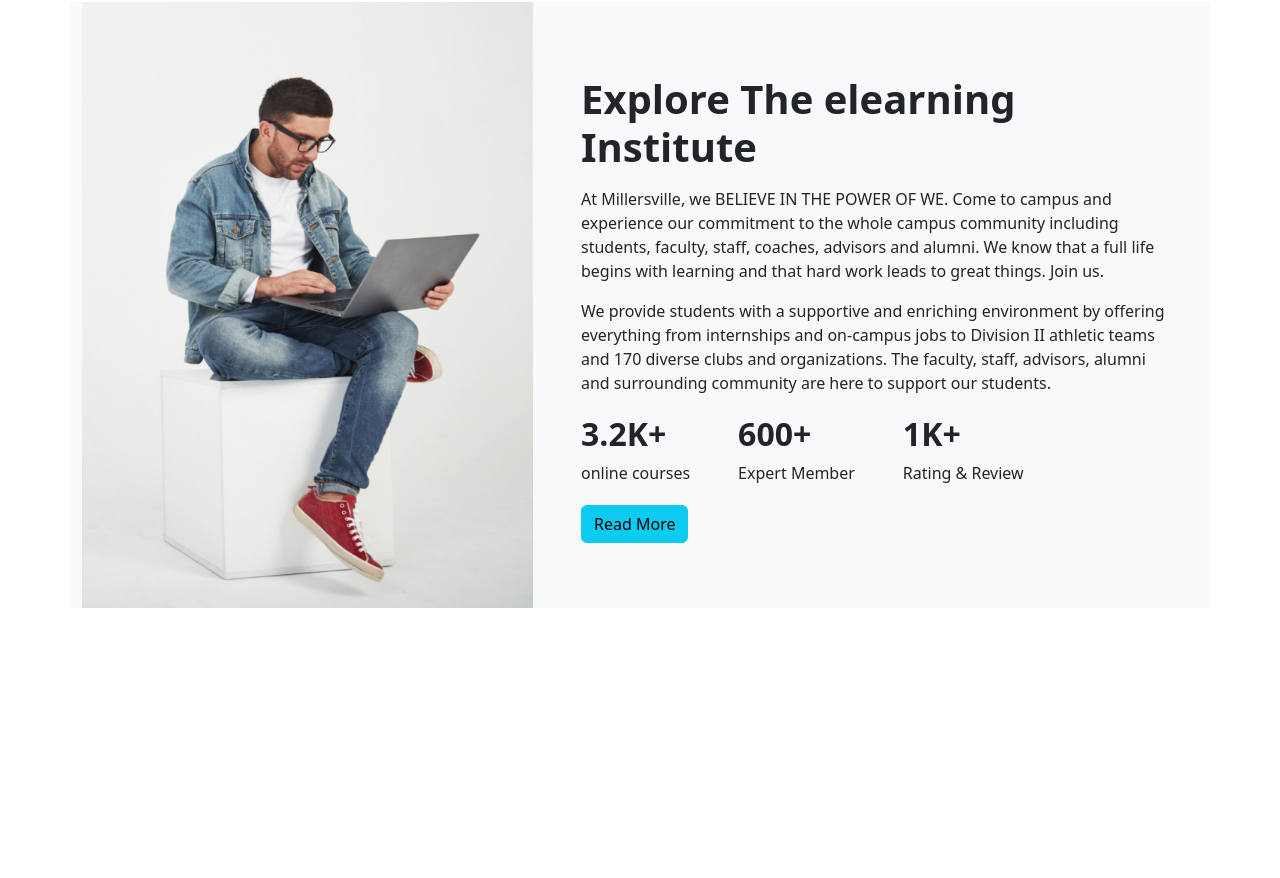
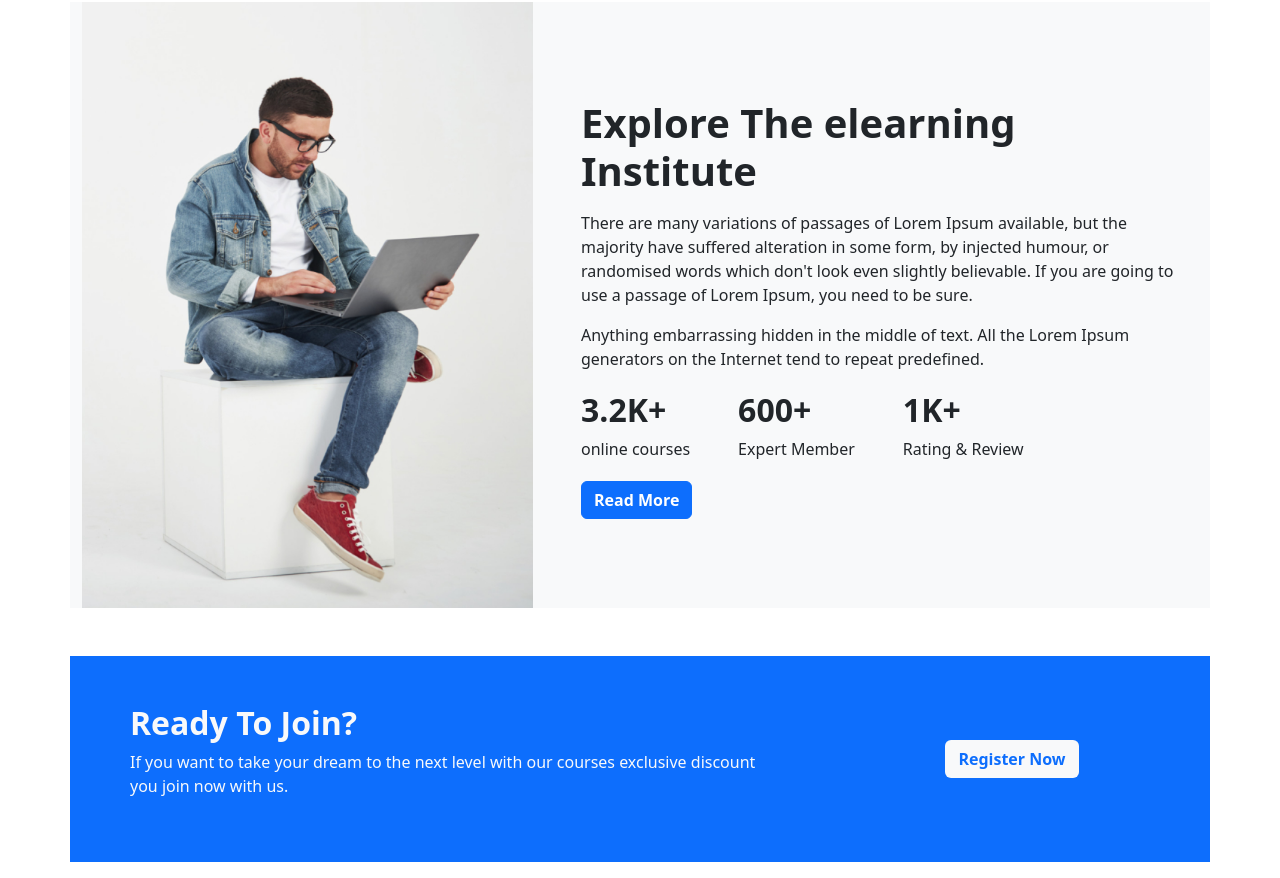
Before and after one commit to nabil8820/institution, a plain HTML site: page index.html in a window 1280 px wide. Shown: the part 1339-2217 px from the top of the page. Before the commit the page ends 1995 px from the top, so only its background shows below. Drawn offline with nearby package versions, Linux system fonts and the light colour scheme.

Commit message:
ready to join section complete

```diff
--- a/index.html
+++ b/index.html
@@ -194,14 +194,12 @@
                 <div class="col-md-7 d-flex align-items-center">
                     <div class="m-4">
                         <h2 class="py-2 fw-bold fs-1">Explore The elearning <br> Institute</h2>
-                        <p class="fs-6">At Millersville, we BELIEVE IN THE POWER OF WE. Come to campus and experience our commitment
-                            to the whole campus community including students, faculty, staff, coaches, advisors and
-                            alumni. We know that a full life begins with learning and that hard work leads to great
-                            things. Join us.</p>
-                         <p>We provide students with a supportive and enriching environment by offering everything from
-                            internships and on-campus jobs to Division II athletic teams and 170 diverse clubs and
-                            organizations. The faculty, staff, advisors, alumni and surrounding community are here to
-                            support our students.</p>
+                        <p class="fs-6">There are many variations of passages of Lorem Ipsum available, but the
+                            majority have suffered alteration in some form, by injected humour, or
+                            randomised words which don't look even slightly believable. If you are going
+                            to use a passage of Lorem Ipsum, you need to be sure.</p>
+                         <p>Anything embarrassing hidden in the middle of text. All the Lorem Ipsum
+                            generators on the Internet tend to repeat predefined.</p>
                         <div class="d-flex py-1">
                             <div class="pe-5">
                                 <h2 class="fw-bold">3.2K+</h2>
@@ -216,13 +214,34 @@
                                 <p>Rating & Review</p>
                             </div>
                         </div>
-                        <button class="btn btn-info">Read More</button>
+                        <button class="btn btn-primary fw-bold">Read More</button>
                     </div>
                 </div>
             </div>
         </section>
             <!-- Explore Setion end-->
-
+            <!-- Ready to join section start -->
+        <section class="container text-light bg-primary">
+            <div class="row my-3 rounded ">
+                <div class="d-lg-flex justify-content-center align-items-center">
+                    <div class="col-lg-8 p-5 text-center text-lg-start">
+                        <h2 class="fw-bold">Ready To Join?</h2>
+                        <p>If you want to take your dream to the next level with our courses exclusive discount you join
+                            now with us.</p>
+                    </div>
+                    <div class="col-lg-4 p-5 d-flex justify-content-center">
+                        <button type="button" class="btn bg-light text-primary fw-bold" data-bs-toggle="modal"
+                            data-bs-target="#exampleModal">
+                            Register Now
+                        </button>
+                    </div>
+                </div>
+            </div>
+                    </div>
+                </div>
+            </div>
+        </section>
+             <!-- Ready to join section end -->
     <script src="https://cdn.jsdelivr.net/npm/bootstrap@5.2.0/dist/js/bootstrap.bundle.min.js" integrity="sha384-A3rJD856KowSb7dwlZdYEkO39Gagi7vIsF0jrRAoQmDKKtQBHUuLZ9AsSv4jD4Xa" crossorigin="anonymous"></script>
   </body>
 </html>
```
Also changed, not shown: image/successful-student/1.png (added), image/successful-student/2.png (added), image/successful-student/3.png (added), image/successful-student/4.png (added).
